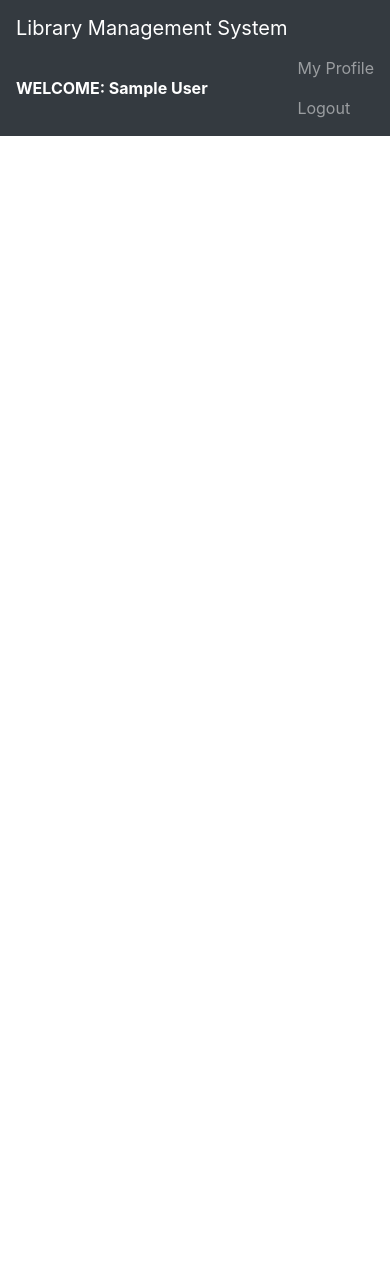
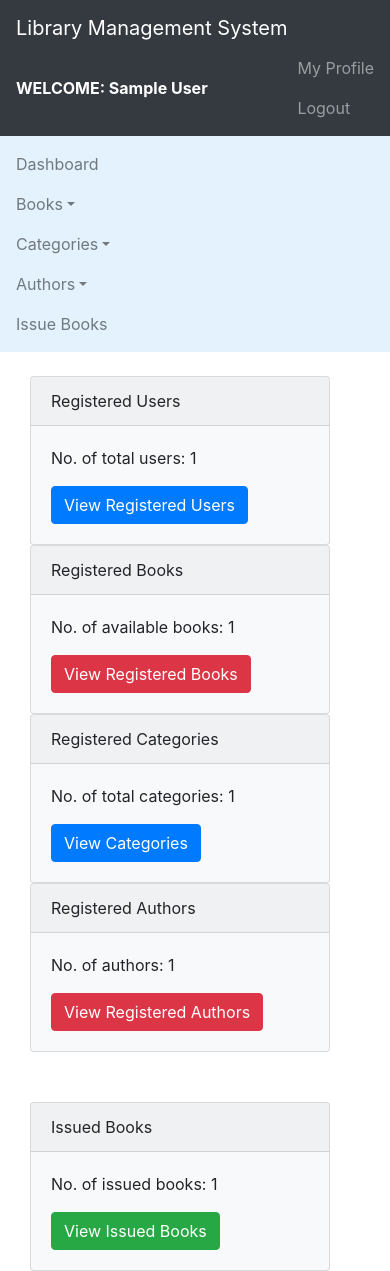
Before and after one commit to aniket-mtr/Library-Management-System, a PHP site: page /admin/admin_dashboard.php in a window 390 px wide. Before the commit the page ends 136 px from the top, so only its background shows below. Run offline with PHP 8.4, Linux system fonts and the light colour scheme; the visitor is signed in with stand-in values (Sample User, id 1); tables that the repository leaves empty or names only in its code hold one stand-in row (values such as "Sample post").

Commit message:
added functionalities to admin dashboard

```diff
--- a/admin/admin_dashboard.php
+++ b/admin/admin_dashboard.php
@@ -1,4 +1,5 @@
 <?php
+  require('functions.php');
 	session_start();
 ?>
 <!DOCTYPE html>
@@ -32,10 +33,87 @@
               </li>
 		    </ul>
 		</div>
+    </nav>
+
+    <nav class="navbar navbar-expand-lg navbar-light" style="background-color: #e3f2fd;">
+      <div class="container-fluid">
+        <ul class="nav navbar-nav navbar-center">
+          <li class="nav-item">
+            <a href="admin_dashboard.php" class="nav-link">Dashboard</a>
+          </li>
+          <li class="nav-item dropdown">
+            <a href="" class="nav-link dropdown-toggle" data-toggle="dropdown">Books</a>
+            <div class="dropdown-menu">
+              <a href="" class="dropdown-item">Add New Book</a>
+              <a href="" class="dropdown-item">Manage Books</a>
+            </div>
+          </li>
+          <li class="nav-item dropdown">
+            <a href="" class="nav-link dropdown-toggle" data-toggle="dropdown">Categories</a>
+            <div class="dropdown-menu">
+              <a href="" class="dropdown-item">Add New Category</a>
+              <a href="" class="dropdown-item">Manage Categories</a>
+            </div>
+          </li>
+          <li class="nav-item dropdown">
+            <a href="" class="nav-link dropdown-toggle" data-toggle="dropdown">Authors</a>
+            <div class="dropdown-menu">
+              <a href="" class="dropdown-item">Add New Authors</a>
+              <a href="" class="dropdown-item">Manage Authors</a>
+            </div>
+          </li>
+          <li class="nav-item">
+            <a href="admin_dashboard.php" class="nav-link">Issue Books</a>
+          </li>
+        </ul>
+      </div>
     </nav><br>
+
     <div class="row">
         <div class="col-md-3">
-
+          <div class="card bg-light" style="width : 300px; margin-left:30px">
+            <div class="card-header">Registered Users</div>
+            <div class="card-body">
+              <p class="card-text">No. of total users: <?php echo "".get_user_count(); ?></p>
+              <a href="" class="btn btn-primary" target="_blank">View Registered Users</a>
+            </div>
+          </div>
+        </div>
+        <div class="col-md-3">
+          <div class="card bg-light" style="width : 300px; margin-left:30px">
+            <div class="card-header">Registered Books</div>
+            <div class="card-body">
+              <p class="card-text">No. of available books: <?php echo "".get_book_count(); ?></p>
+              <a href="" class="btn btn-danger" target="_blank">View Registered Books</a>
+            </div>
+          </div>
+        </div>
+        <div class="col-md-3">
+          <div class="card bg-light" style="width : 300px; margin-left:30px">
+            <div class="card-header">Registered Categories</div>
+            <div class="card-body">
+              <p class="card-text">No. of total categories: <?php echo "".get_category_count(); ?></p>
+              <a href="" class="btn btn-primary" target="_blank">View Categories</a>
+            </div>
+          </div>
+        </div>
+        <div class="col-md-3">
+          <div class="card bg-light" style="width : 300px; margin-left:30px">
+            <div class="card-header">Registered Authors</div>
+            <div class="card-body">
+              <p class="card-text">No. of authors: <?php echo "".get_author_count(); ?></p>
+              <a href="" class="btn btn-danger" target="_blank">View Registered Authors</a>
+            </div>
+          </div>
+        </div>
+        <div class="col-md-3">
+          <div class="card bg-light" style="width : 300px; margin-left:30px; margin-top: 50px;">
+            <div class="card-header">Issued Books</div>
+            <div class="card-body">
+              <p class="card-text">No. of issued books: <?php echo "".get_issue_count(); ?></p>
+              <a href="" class="btn btn-success" target="_blank">View Issued Books</a>
+            </div>
+          </div>
         </div>
     </div>
 </body>
--- /dev/null
+++ b/admin/functions.php
@@ -0,0 +1,66 @@
+<?php
+    function get_user_count(){
+        $connection = mysqli_connect('localhost', 'root', '', 'lms_main');
+        $db = mysqli_select_db($connection,'lms_main');
+        $user_count = "";
+        $query = "select count(*) as user_count from users";
+        $query_run = mysqli_query($connection, $query);
+        while($row = mysqli_fetch_assoc($query_run))
+        {
+            $user_count = $row['user_count'];
+        }
+        return $user_count;
+    }
+
+    function get_book_count(){
+        $connection = mysqli_connect('localhost', 'root', '', 'lms_main');
+        $db = mysqli_select_db($connection,'lms_main');
+        $book_count = "";
+        $query = "select count(*) as book_count from books";
+        $query_run = mysqli_query($connection, $query);
+        while($row = mysqli_fetch_assoc($query_run))
+        {
+            $book_count = $row['book_count'];
+        }
+        return $book_count;
+    }
+
+    function get_category_count(){
+        $connection = mysqli_connect('localhost', 'root', '', 'lms_main');
+        $db = mysqli_select_db($connection,'lms_main');
+        $category_count = "";
+        $query = "select count(*) as category_count from category";
+        $query_run = mysqli_query($connection, $query);
+        while($row = mysqli_fetch_assoc($query_run))
+        {
+            $category_count = $row['category_count'];
+        }
+        return $category_count;
+    }
+
+    function get_author_count(){
+        $connection = mysqli_connect('localhost', 'root', '', 'lms_main');
+        $db = mysqli_select_db($connection,'lms_main');
+        $author_count = "";
+        $query = "select count(*) as author_count from authors";
+        $query_run = mysqli_query($connection, $query);
+        while($row = mysqli_fetch_assoc($query_run))
+        {
+            $author_count = $row['author_count'];
+        }
+        return $author_count;
+    }
+
+    function get_issue_count(){
+        $connection = mysqli_connect('localhost', 'root', '', 'lms_main');
+        $db = mysqli_select_db($connection,'lms_main');
+        $issue_count = "";
+        $query = "select count(*) as issue_count from issued_books";
+        $query_run = mysqli_query($connection, $query);
+        while($row = mysqli_fetch_assoc($query_run))
+        {
+            $issue_count = $row['issue_count'];
+        }
+        return $issue_count;
+    }
+?>
```
